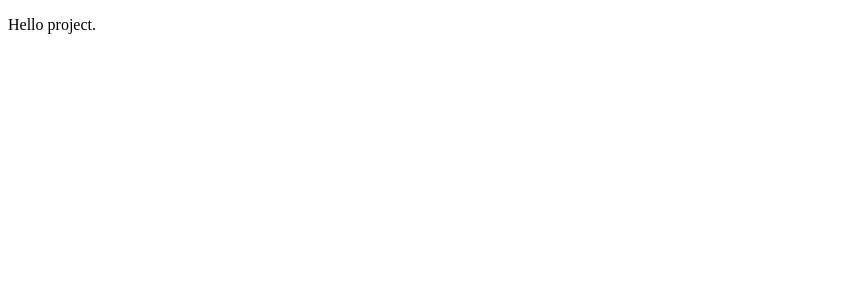
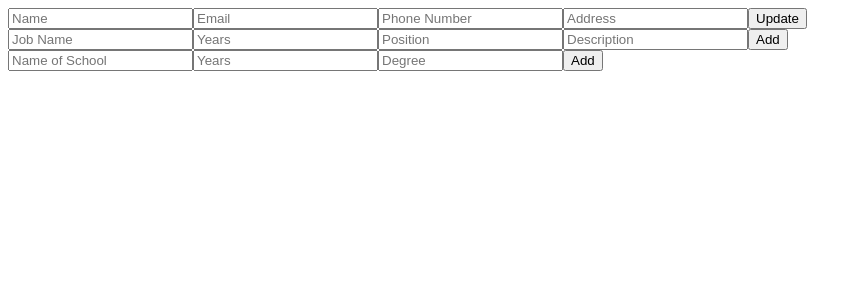
Before and after one commit to EnterOrion/cv-maker, a React (Create React App) app: page / in a window 1280 px wide. Shown: the top 300 px of the page, without its empty margins (0-862 px from the left). Built offline with nearby package versions, Linux system fonts and the light colour scheme.

Commit message:
Very basic form functionality

```diff
--- a/src/App.js
+++ b/src/App.js
@@ -1,9 +1,18 @@
+import React from "react";
+import "./styles/style.scss";
+import PersonalDetailsForm from "./components/PersonalDetails"
+import ExperienceForm from "./components/Experience";
+import EducationForm from "./components/Education";
+
 function App() {
   return (
-    <p>
-      Hello project.
-    </p>
+  <div>
+   <PersonalDetailsForm />
+   <ExperienceForm />
+   <EducationForm />
+   </div>
   );
+
 }
 
 export default App;
--- /dev/null
+++ b/src/components/Education.js
@@ -0,0 +1,104 @@
+import React from "react";
+
+const EducationForm = () => {
+    const [formData, setFormData] = React.useState(
+        {
+            school: "",
+            years: "",
+            degree: "",
+
+        }
+    )
+
+    const [initialDisplay, setInitialDisplay] = React.useState(false)
+
+    const [addData, setAddData] = React.useState([]);
+
+    const handleChange = (e) => {
+        setFormData(prevFormData => {
+            return {
+                ...prevFormData,
+                [e.target.name]: e.target.value
+            }
+        })
+
+    }
+
+
+    const handleSubmit = (e) => {
+        e.preventDefault();
+        setAddData(prevThingsArray => {
+            return [...prevThingsArray, {
+                 school: formData.school,
+                 years: formData.years,
+                 degree: formData.degree,
+                 key: addData.length + 1
+
+            }]
+        })
+
+        setInitialDisplay(true);
+
+        setFormData(prevFormData => {
+            return {
+                ...prevFormData,
+                school: "",
+                years: "",
+                degree: ""
+            }
+        })
+    }
+
+    const listItems = addData.map(
+        (element) => {
+            return (
+                <ul>
+                    <li style={{
+                        fontWeight: 'bold',
+                        color: 'red' }}
+                    >
+                        {element.school}
+                    </li>
+                    <li>{element.years}</li>
+                    <li>{element.degree}</li>
+                </ul>
+            )
+        }
+    )
+
+
+
+    return (
+        <div>
+        <form onSubmit={handleSubmit}>
+              <input
+                type="text"
+                placeholder="Name of School"
+                onChange={handleChange}
+                name="school"
+                value={formData.school}
+            />
+              <input
+                type="text"
+                placeholder="Years"
+                onChange={handleChange}
+                name="years"
+                value={formData.years}
+            />
+            <input
+                type="text"
+                placeholder="Degree"
+                onChange={handleChange}
+                name="degree"
+                value={formData.degree}
+            />
+            <button>Add</button>
+        </form>
+        {initialDisplay && listItems}
+        </div>
+
+        )
+
+}
+
+export default EducationForm
--- /dev/null
+++ b/src/components/Experience.js
@@ -0,0 +1,113 @@
+import React from "react";
+
+const ExperienceForm = () =>
+{
+
+
+    const [formData, setFormData] = React.useState(
+        {
+            jobName: "",
+            years: "",
+            position: "",
+            description: ""
+
+        }
+    )
+
+    const [initialDisplay, setInitialDisplay] = React.useState(false)
+
+    const [addData, setAddData] = React.useState([]);
+
+    const handleChange = (e) => {
+        setFormData(prevFormData => {
+            return {
+                ...prevFormData,
+                [e.target.name]: e.target.value
+            }
+        })
+
+    }
+
+    const handleSubmit = (e) => {
+        e.preventDefault();
+        setAddData(prevThingsArray => {
+            return [...prevThingsArray, {
+                 jobName: formData.jobName,
+                 years: formData.years,
+                 position: formData.position,
+                 description: formData.description,
+                 key: addData.length + 1
+
+            }]
+        })
+
+        setInitialDisplay(true);
+
+        setFormData(prevFormData => {
+            return {
+                ...prevFormData,
+                jobName: "",
+                years: "",
+                position: "",
+                description: ""
+            }
+        })
+    }
+
+    const listItems = addData.map(
+        (element) => {
+            return (
+                <ul>
+                    <li style={{
+                        fontWeight: 'bold',
+                        color: 'red' }}
+                    >
+                        {element.jobName}
+                    </li>
+                    <li>{element.years}</li>
+                    <li>{element.position}</li>
+                    <li>{element.description}</li>
+                </ul>
+            )
+        }
+    )
+
+    return (
+        <div>
+        <form onSubmit={handleSubmit}>
+              <input
+                type="text"
+                placeholder="Job Name"
+                onChange={handleChange}
+                name="jobName"
+                value={formData.jobName}
+            />
+              <input
+                type="text"
+                placeholder="Years"
+                onChange={handleChange}
+                name="years"
+                value={formData.years}
+            />
+            <input
+                type="text"
+                placeholder="Position"
+                onChange={handleChange}
+                name="position"
+                value={formData.position}
+            />
+            <input
+                type="text"
+                placeholder="Description"
+                onChange={handleChange}
+                name="description"
+                value={formData.description}
+            />
+            <button>Add</button>
+        </form>
+        {initialDisplay && listItems}
+        </div>
+    )
+}
+
+export default ExperienceForm
--- /dev/null
+++ b/src/components/PersonalDetails.js
@@ -0,0 +1,118 @@
+import React from "react";
+
+const PersonalDetailsForm = () => {
+    const PersonalDetailsDisplay = (props) => {
+        return (
+            <div>
+                <ul>
+                    <li>{props.name}</li>
+                    <li>{props.email}</li>
+                    <li>{props.phone}</li>
+                    <li>{props.address}</li>
+                </ul>
+            </div>
+        )
+    }
+
+    const [formData, setFormData] = React.useState(
+        {
+            name: "",
+            email: "",
+            phone: "",
+            address: "",
+        }
+    )
+
+    const [submitFormData, setSubmitForm] = React.useState(
+        {
+            name: "",
+            email: "",
+            phone: "",
+            address: "",
+            display: false
+        }
+    )
+
+
+    const handleChange = (e) => {
+        setFormData(prevFormData => {
+            return {
+                ...prevFormData,
+                [e.target.name]: e.target.value
+            }
+        })
+
+    }
+
+    const handleSubmit = (e) => {
+        e.preventDefault();
+        setSubmitForm(prevFormData => {
+            return {
+                ...prevFormData,
+                name: formData.name,
+                email: formData.email,
+                phone: formData.phone,
+                address: formData.address,
+                display: true
+            }
+        })
+        setFormData(prevFormData => {
+            return {
+                ...prevFormData,
+                name: "",
+                email: "",
+                phone: "",
+                address: ""
+            }
+        })
+
+    }
+
+
+
+    return (
+        <div>
+        <form onSubmit={handleSubmit}>
+            <input
+                type="text"
+                placeholder="Name"
+                onChange={handleChange}
+                name="name"
+                value={formData.name}
+            />
+             <input
+                type="email"
+                placeholder="Email"
+                onChange={handleChange}
+                name="email"
+                value={formData.email}
+            />
+             <input
+                type="text"
+                placeholder="Phone Number"
+                onChange={handleChange}
+                name="phone"
+                value={formData.phone}
+            />
+             <input
+                type="text"
+                placeholder="Address"
+                onChange={handleChange}
+                name="address"
+                value={formData.address}
+            />
+            <button>Update</button>
+        </form>
+        {submitFormData.display && <PersonalDetailsDisplay
+                name={submitFormData.name}
+                email={submitFormData.email}
+                phone={submitFormData.phone}
+                address={submitFormData.address}
+            />}
+
+
+        </div>
+    )
+}
+
+export default PersonalDetailsForm
```
Also changed, not shown: src/Components/Education.js (deleted), src/Components/Experience.js (deleted), src/Components/PersonalDetails.js (deleted), src/styles/style.scss (added).
